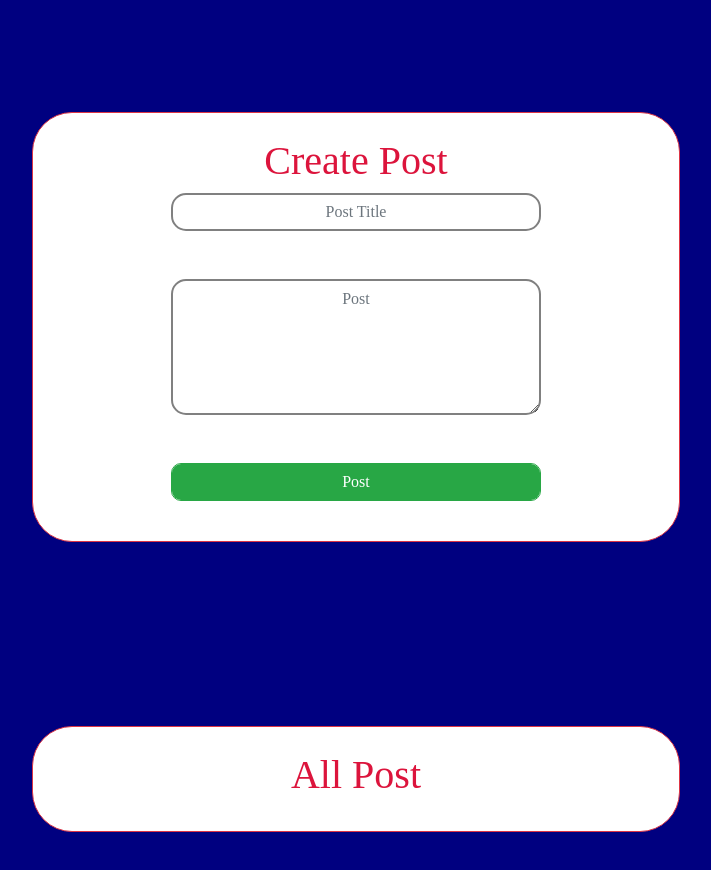
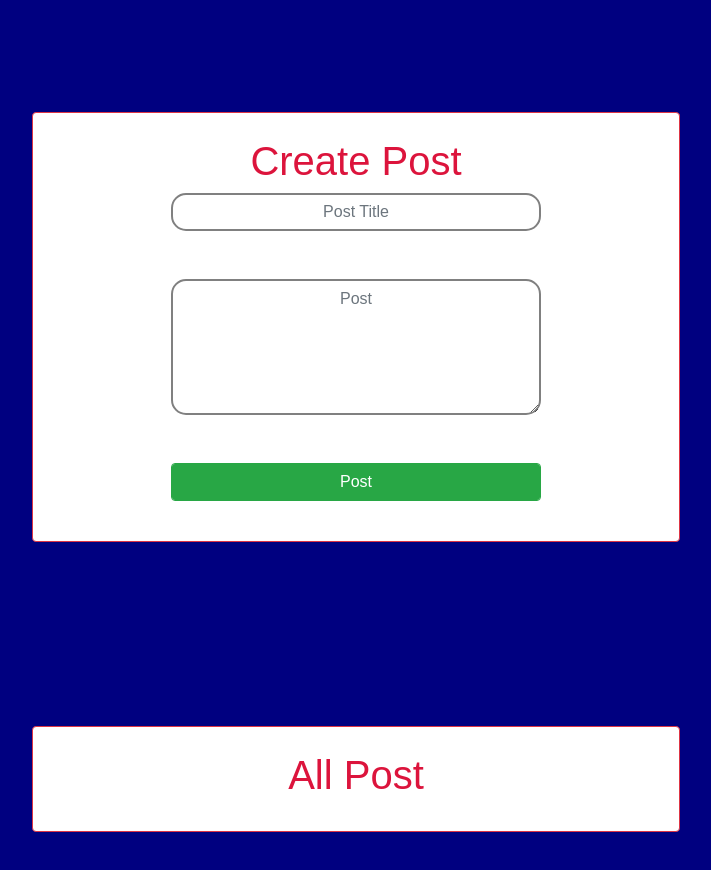
Before and after one commit to yeshvasan/First-redux, a React (Create React App) app: page / in a window 1280 px wide. Shown: the top 870 px of the page, without its empty margins (284-995 px from the left). Built offline with nearby package versions, Linux system fonts and the light colour scheme.

Commit message:
Update App.css

```diff
--- a/src/App.css
+++ b/src/App.css
@@ -5,9 +5,8 @@ body{
 .container{
   text-align:center;
  background-color:#000080	;
-  color:grey;
-  font-family: 'Playfair Display', serif;
-font-family: 'Butcherman', cursive;
+
+
 padding:5%;
 
 }
@@ -24,9 +23,7 @@ h1{
   text-align:center;
 }
 
-.button{
-  border-radius:10px;
-}
+
 .cont{
   text-align:center;
   background-color:grey;
@@ -38,12 +35,10 @@ padding:5%;
 }
 
 
-.bo{
-  border-radius:40px;
-}
 
 .but{
-  border-radius:10px;
-  font-size:25px;
-  text-align:center
+
+  font-size:10px;
+  font-size:15px;
+  text-align:center;
 }
```
